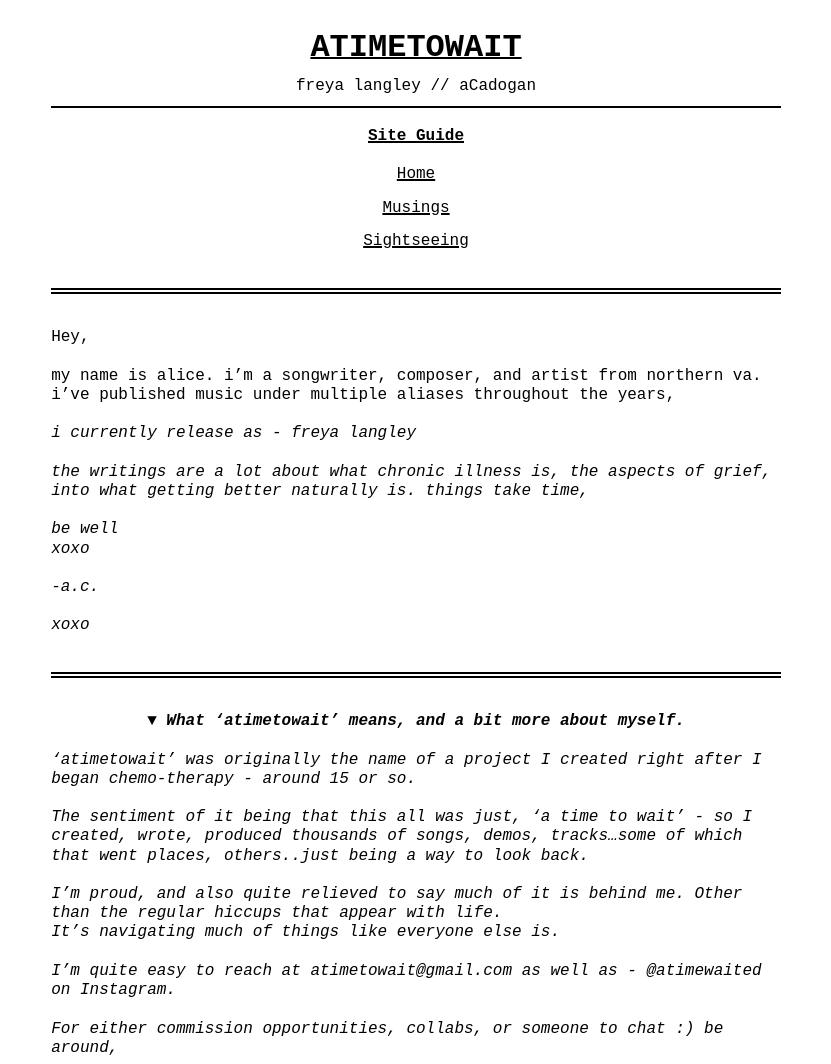
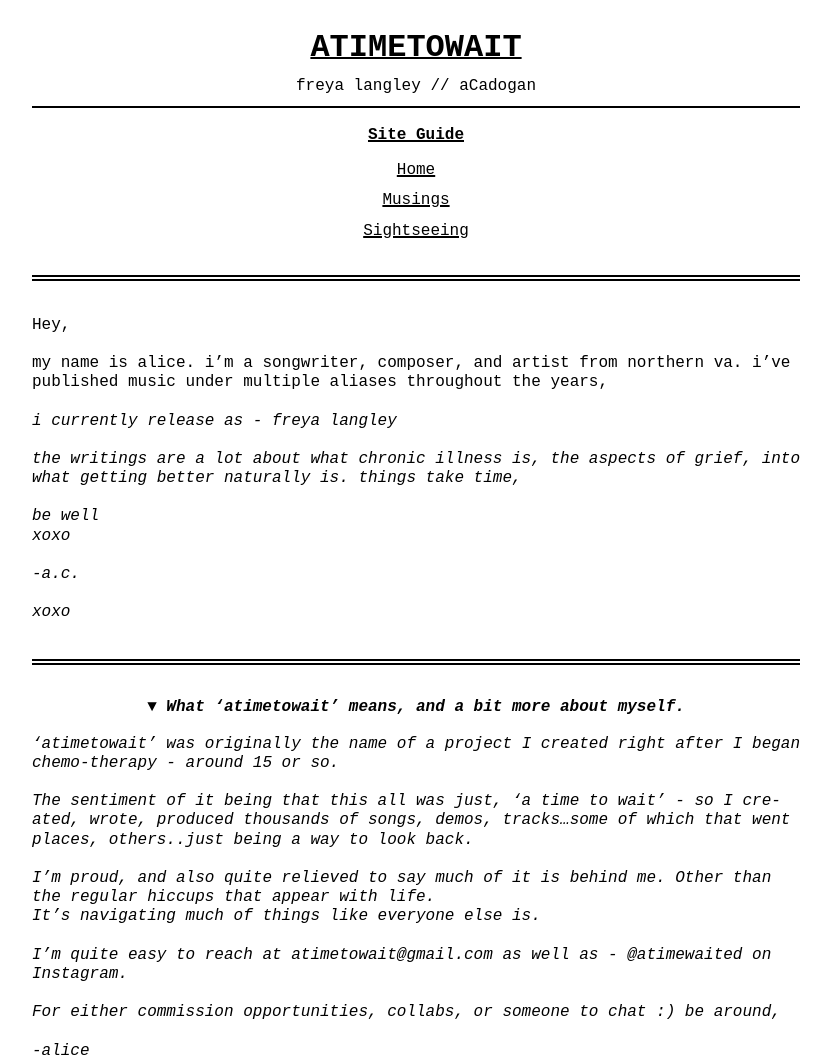
Before and after one commit to atimetowait/atimetowait, a website: page index.html in a window 1280 px wide. Shown: the top 1064 px of the page, without its empty margins (224-1055 px from the left). Drawn offline with Linux system fonts and the light colour scheme; a web font is replaced by a local one.

Commit message:
work mayb

```diff
--- a/src/index.css
+++ b/src/index.css
@@ -55,13 +55,7 @@ html {
 }
 
 body {
-  position: relative;
-  width: 100%;
-  margin: 0;
-  padding: var(--line-height) 2ch;
-  max-width: calc(min(80ch, round(down, 100%, 1ch)));
-  line-height: var(--line-height);
-  overflow-x: hidden;
+  max-width: 80ch;
 }
 
 @media screen and (max-width: 480px) {
@@ -149,11 +143,7 @@ sub {
 }
 
 table {
-  position: relative;
-  top: calc(var(--line-height) / 2);
-  width: calc(round(down, 100%, 1ch));
-  border-collapse: collapse;
-  margin: 0 0 calc(var(--line-height) * 2);
+  width: 100%;
 }
 
 th, td {
```
